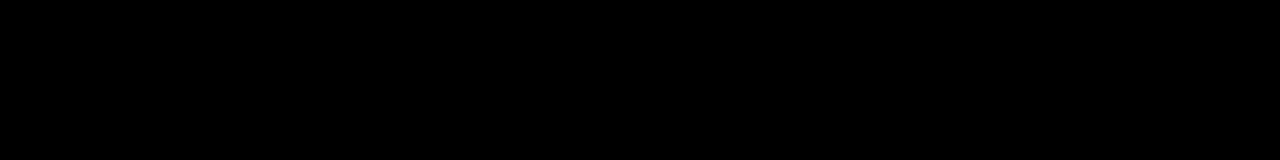
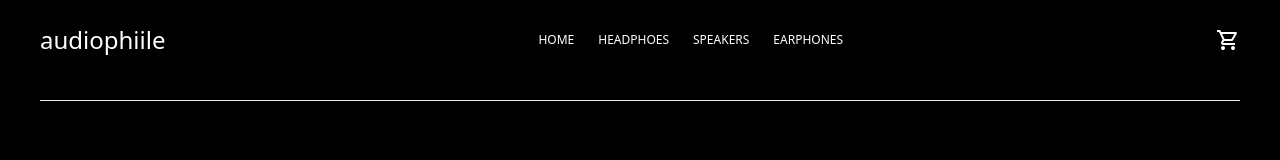
Before and after one commit to abdallahSom/e-comerce-tailwind2, a website: page index.html in a window 1280 px wide. Drawn offline with nearby package versions, Linux system fonts and the light colour scheme.

Commit message:
finish the navbar

```diff
--- a/index.html
+++ b/index.html
@@ -5,11 +5,31 @@
     <meta name="viewport" content="width=device-width, initial-scale=1.0">
     <title>e-comerce-chalnege</title>
     <link rel="stylesheet" href="/src/output.css">
+    <link rel="stylesheet" href="https://fonts.googleapis.com/css2?family=Material+Symbols+Outlined:opsz,wght,FILL,GRAD@20..48,100..700,0..1,-50..200" />
+
+
 </head>
 <body class="">
 <header class="h-screen bg-black">
-<div class="container mx-auto xl:max-[1200px]">
+<div class="container mx-auto xl:max-w-[1200px]">
+<nav class="navbar flex items-center justify-between py-6 text-white ">
+<h2 class="logo text-2xl">audiophiile</h2>
+<ul class="links uppercase items-center flex space-x-6 text-xs">
+    <li><a class="hover:text-orange-500 transition duration-200" href="#">home</a></li>
+    <li><a class="hover:text-orange-500 transition duration-200" href="#">headphoes</a></li>
+    <li><a class="hover:text-orange-500 transition duration-200" href="#">speakers</a></li>
+    <li><a class="hover:text-orange-500 transition duration-200" href="#">earphones</a></li>
+</ul>
 
+<a href="" class="fill-white hover:fill-orange-500 transition duration-200">
+    <svg xmlns="http://www.w3.org/2000/svg" height="24px" viewBox="0 -960 960 960" width="24px">
+      <path d="M280-80q-33 0-56.5-23.5T200-160q0-33 23.5-56.5T280-240q33 0 56.5 23.5T360-160q0 33-23.5 56.5T280-80Zm400 0q-33 0-56.5-23.5T600-160q0-33 23.5-56.5T680-240q33 0 56.5 23.5T760-160q0 33-23.5 56.5T680-80ZM246-720l96 200h280l110-200H246Zm-38-80h590q23 0 35 20.5t1 41.5L692-482q-11 20-29.5 31T622-440H324l-44 80h480v80H280q-45 0-68-39.5t-2-78.5l54-98-144-304H40v-80h130l38 80Zm134 280h280-280Z"/>
+    </svg>
+  </a>
+
+
+</nav>
+<hr class="mt-5">
 </div>
 
 </header>
```
Also changed, not shown: src/output.css.
